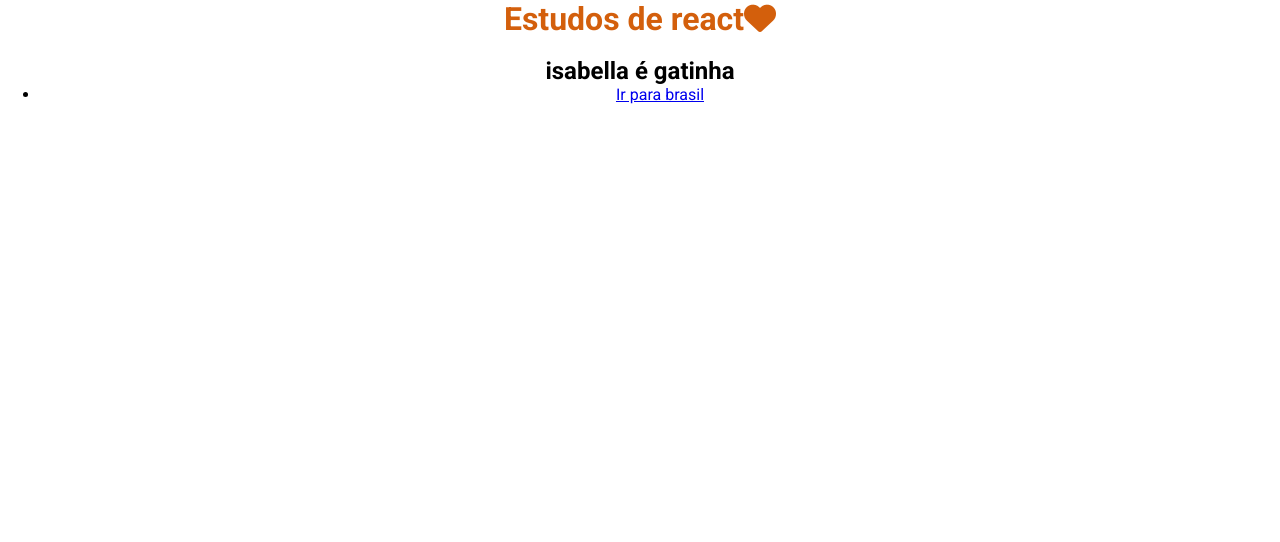
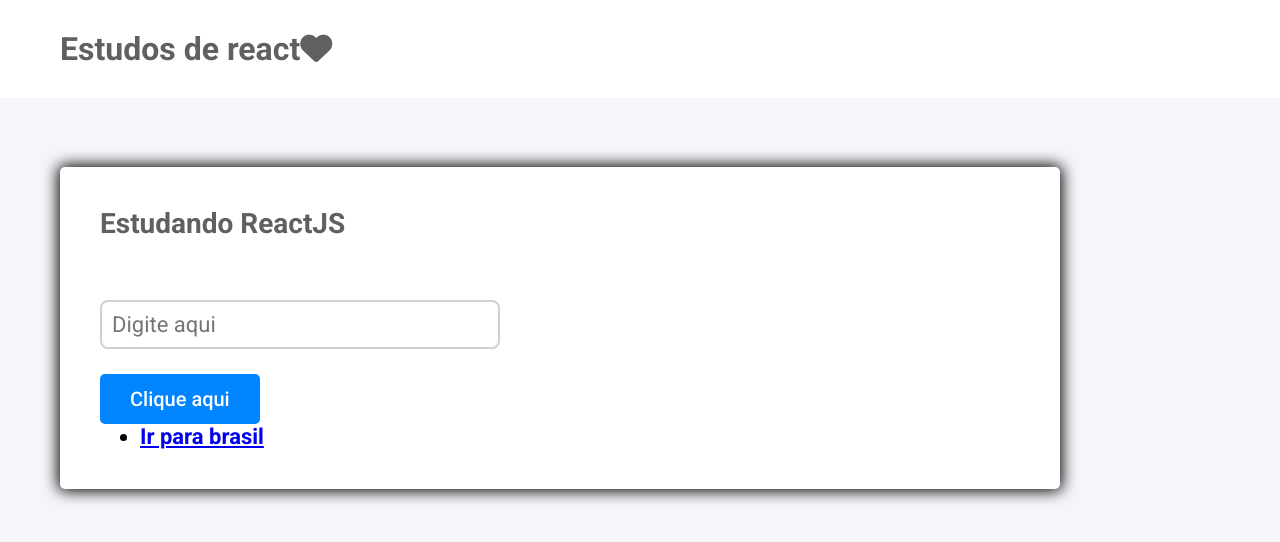
Before and after one commit to Vitozada/curso-reactjs, a React (Create React App) app: page / in a window 1280 px wide. Shown: the top 542 px of the page. Built offline with nearby package versions, Linux system fonts and the light colour scheme.

Commit message:
secao e cabecalho gerais e icone brasil mudado

```diff
--- a/src/index.scss
+++ b/src/index.scss
@@ -6,3 +6,69 @@
   box-sizing: border-box;
   font-family: 'roboto'
 }
+
+.pagina{
+background-color: #f5f6fa;
+min-height: 100vh;
+
+.cabecalho{
+
+ h1{
+   color: #606060;
+   font: 600 32px 'roboto';
+  }
+
+
+padding: 30px 60px;
+background-color: #ffff;
+
+}
+
+.secao{
+
+background-color: #ffff;
+padding: 40px;
+box-shadow: 0px 0px 15px 2px #000;
+margin:30px;
+max-width: 1000px;
+border-radius: 5px;
+margin: 50px 60px;
+font: 600 22px 'roboto';
+
+h1{
+
+color: #606060;
+font: 600 28px 'roboto';
+margin-bottom: 60px;
+
+}
+
+input, select{
+  border-color: #d1d1d1;
+  border-style: solid;
+  padding: 10px;
+  font:400 22px 'roboto';
+  outline: none;
+  border-radius: 8px;
+  min-width: 400px;
+  color: #606060;
+border-width: 2px ;
+}
+
+button{
+  background-color: #0084ff;
+  color: #fff;
+  padding: 13px 30px;
+  font:500 20px 'roboto';
+  outline: none;
+  border: none;
+  border-radius: 5px;
+
+}
+
+
+}
+
+
+
+}
--- a/src/pages/app/index.jsx
+++ b/src/pages/app/index.jsx
@@ -5,18 +5,37 @@
 
 export default function App() {
   return (
-    <div className="pagina-App">
+    <div className="pagina-App pagina">
+      <header className='cabecalho'>
       <h1 className='titulo'>
         Estudos de react
          <i className='fa fa-heart' ></i>
       </h1>
+      </header>
+
+
       <br/>
-      <h2>isabella é gatinha</h2>
-  <ul>
+
+
+    <section className='secao'>
+
+      <h1>
+    Estudando ReactJS
+      </h1>
+
+      <input type="text" placeholder='Digite aqui'/>
+      <br /><br />
+
+
+      <button>Clique aqui</button>
+
+      <ul>
 
     <li><Link to='/contato'>Ir para brasil</Link></li>
 
-  </ul>
+      </ul>
+    </section>
+
 
     </div>
   );
--- a/src/pages/app/index.scss
+++ b/src/pages/app/index.scss
@@ -1,6 +1,6 @@
 
 .pagina-App {
-  text-align: center;
+
 
 
 
--- a/src/pages/contato/index.jsx
+++ b/src/pages/contato/index.jsx
@@ -5,13 +5,21 @@
 export default function Contato() {
 
 return(
-    <div className='pagina-contato'  >
+    <div className='pagina-contato, pagina'  >
+        <header className='cabecalho'>
+
         <Link to= '/' >
         <i className='fa fa-arrow-left voltar'></i>
         </Link>
 
         <h1 className='titulo'>Brasil</h1>
-        <img className='icone' src='/assets/images/Brasil.webp' alt=''/>
+        </header>
+
+        <section className='secao'>
+
+        <img className='icone' src='/assets/images/Brasil.avif' alt=''/>
+        </section>
+
 
 
     </div>
--- a/src/pages/contato/index.scss
+++ b/src/pages/contato/index.scss
@@ -4,7 +4,7 @@
 
     .icone{
 
-        width: 800px;
+        width: 100px;
     }
 
     .voltar{
```
Also changed, not shown: public/assets/images/Brasil.avif (added).
